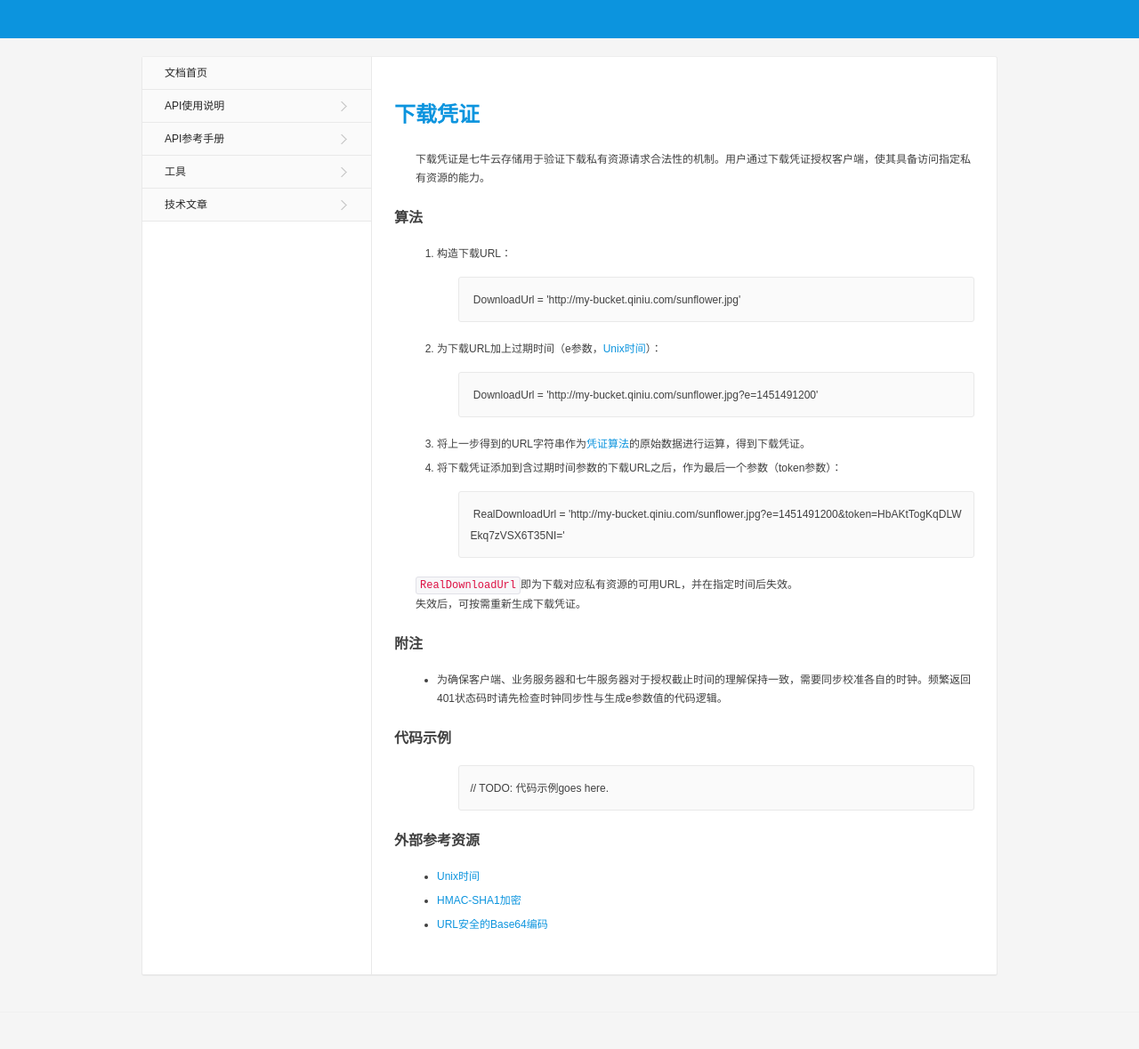
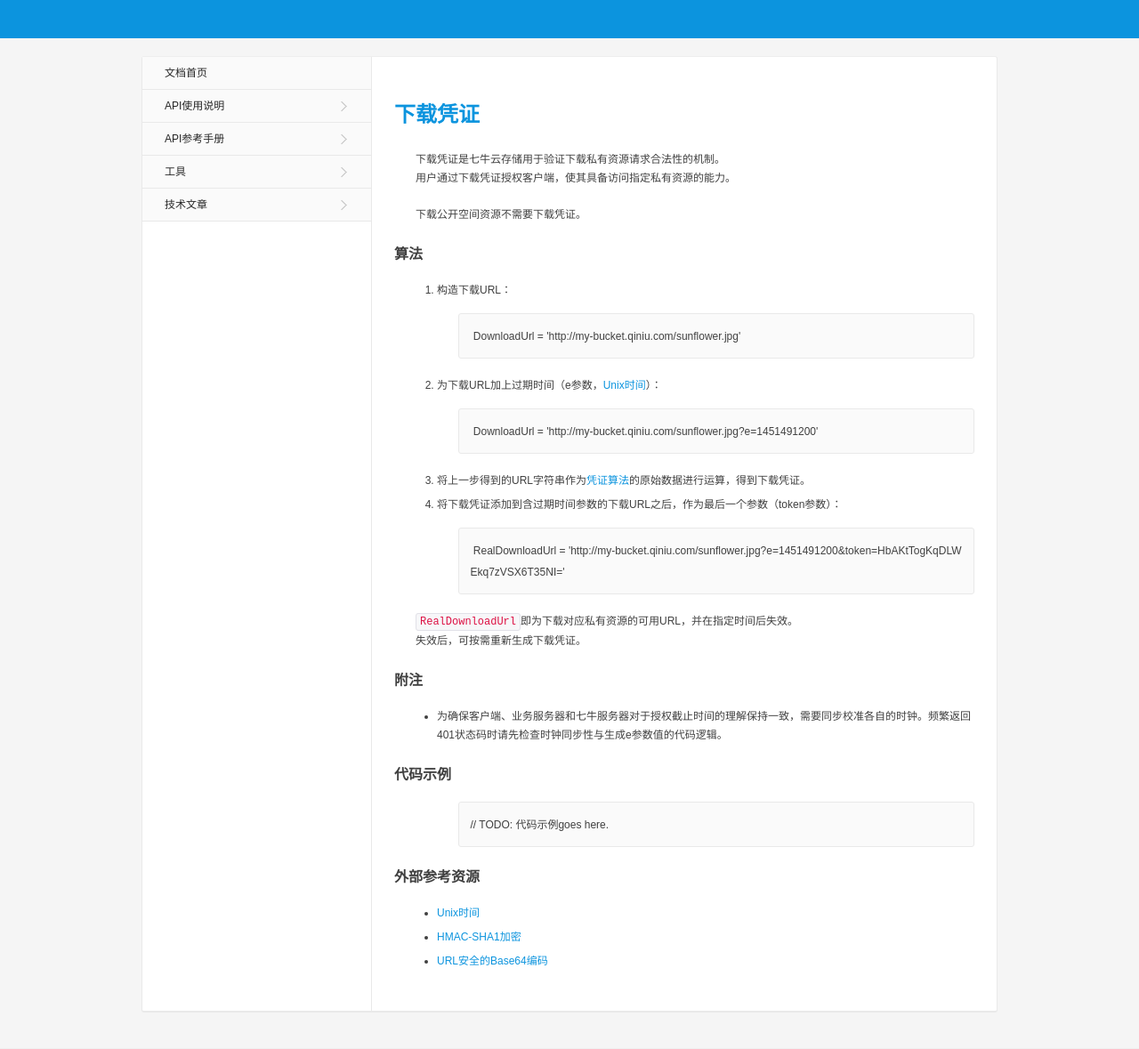
Before and after one commit to qiniu/developer.qiniu.com, a Jekyll site: the page built from docs/v6/api/reference/security/download-token.md, in a window 1280 px wide. Shown: the whole page at 89% size. Built offline with Jekyll 4.4.1, drawn with Linux system fonts in a browser that asks for light colours; nearby versions of some CDN libraries; library files that are not in the unit come from our copies; before the commit the page ends 1138 px from its top, so only the background shows below that.

Commit message:
添加精确描述。

```diff
--- a/docs/v6/api/reference/security/download-token.md
+++ b/docs/v6/api/reference/security/download-token.md
@@ -7,7 +7,10 @@ order: 960
 <a id="download-token"></a>
 # 下载凭证
 
-下载凭证是七牛云存储用于验证下载私有资源请求合法性的机制。用户通过下载凭证授权客户端，使其具备访问指定私有资源的能力。
+下载凭证是七牛云存储用于验证下载私有资源请求合法性的机制。
+用户通过下载凭证授权客户端，使其具备访问指定私有资源的能力。
+
+下载公开空间资源不需要下载凭证。
 
 <a id="download-token-algorithm"></a>
 ## 算法
```
